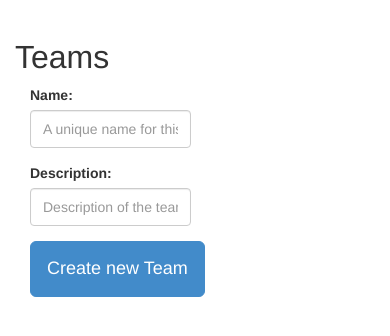
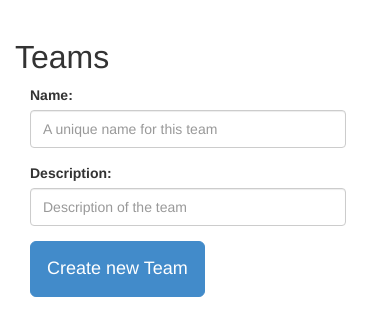
Before and after one commit to mavroskardia/swcoffee, a Django app: page /orders/teams/ in a window 390 px wide. Shown: the part 50-386 px from the top of the page. Run offline with Django 3.2, Linux system fonts and the light colour scheme; data that the repository does not hold is empty; some libraries are stand-ins or nearby versions.

Commit message:
Fixed mobile issue with teams and people pages

```diff
--- a/coffee/orders/templates/orders/people.html
+++ b/coffee/orders/templates/orders/people.html
@@ -5,7 +5,7 @@
 {% block content %}
 
 <h2>{{title}}</h2>
-<form class="col-lg-5 col-5" method="post" action="{% url 'orders:people' %}">
+<form class="col-lg-5 col-12" method="post" action="{% url 'orders:people' %}">
 	{% csrf_token %}
 	<fieldset>
 		{{ pf.non_field_errors }}
@@ -21,7 +21,7 @@
 </form>
 
 {% if people %}
-<div class="col-7 col-lg-7">
+<div class="col-12 col-lg-7">
 	<h3>Existing People</h3>
 	<ul class="nav nav-pills nav-stacked">
 	{% for person in people %}
--- a/coffee/orders/templates/orders/teams.html
+++ b/coffee/orders/templates/orders/teams.html
@@ -6,7 +6,7 @@
 
 <h2>{{title}}</h2>
 
-<form class="col-5 col-lg-5" method="post" action="{% url 'orders:teams' %}">
+<form class="col-12 col-lg-5" method="post" action="{% url 'orders:teams' %}">
 	{% csrf_token %}
 	<fieldset>
 		{{ tf.non_field_errors }}
@@ -22,7 +22,7 @@
 </form>
 
 {% if teams %}
-<div class="col-5 col-lg-5">
+<div class="col-12 col-lg-5">
 	<h3>Existing Teams:</h3>
 	<ul class="nav nav-pills nav-stacked">
 	{% for team in teams %}
```
